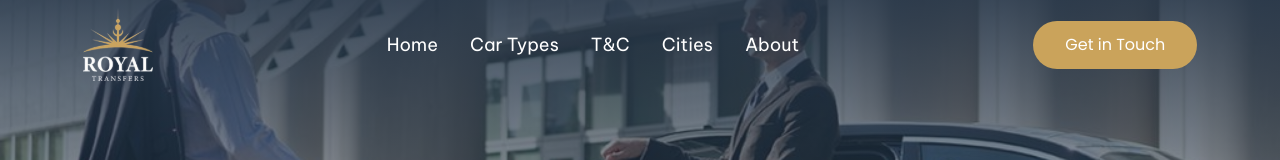
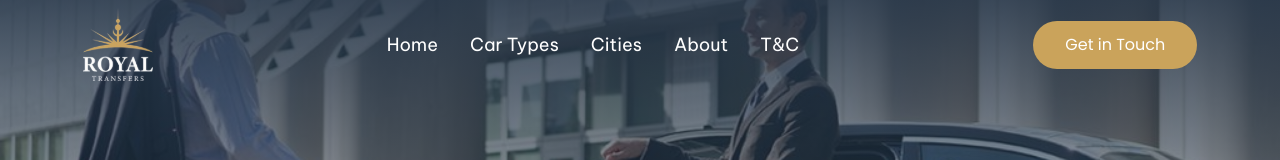
Before and after one commit to quantum-builds/royal-transfer, a Next.js app: page /about in a window 1280 px wide. Shown: the top 160 px of the page. Built offline with nearby package versions, Linux system fonts and the light colour scheme.

Commit message:
fix: navbar

```diff
--- a/src/app/components/NavBar.tsx
+++ b/src/app/components/NavBar.tsx
@@ -12,10 +12,7 @@ const NAVBAR_OPTIONS = [
     label: "Car Types",
     href: "#car-types",
   },
-  {
-    label: "T&C",
-    href: "#terms-and-condition",
-  },
+
   {
     label: "Cities",
     href: "#cities",
@@ -23,6 +20,10 @@ const NAVBAR_OPTIONS = [
   {
     label: "About",
     href: "/about",
+  },
+  {
+    label: "T&C",
+    href: "#terms-and-condition",
   },
 ];
 
--- a/src/app/components/sections/HeroSection.tsx
+++ b/src/app/components/sections/HeroSection.tsx
@@ -47,7 +47,7 @@ export default function HeroSection() {
             <LocationQuoteForm />
           </Suspense>
 
-          <div className="hidden md:flex w-[67%] xl:w-[55%]  h-full items-end justify-center">
+          <div className="hidden md:flex w-[67%] xl:w-1/2 h-full items-end justify-center">
             <Image
               src={TaxiHero}
               alt="hero image"
```
